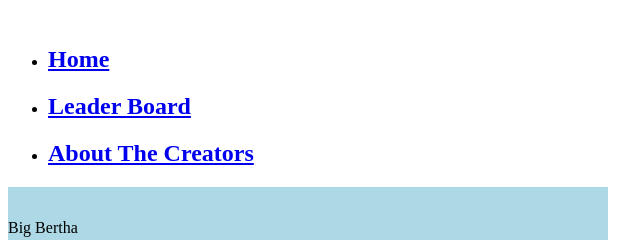
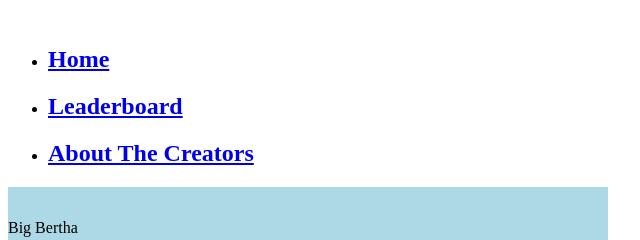
Before and after one commit to GittBizzy/SimonSays, a plain HTML site: page leaderBoard.html in a window 1280 px wide. Shown: the top 240 px of the page, 0-640 px from the left. Drawn offline with Linux system fonts and the light colour scheme; a script that the page names is missing.

Commit message:
Fixed spelling issue and link for css

```diff
--- a/leaderBoard.html
+++ b/leaderBoard.html
@@ -7,7 +7,6 @@
   <meta name=“viewport” content=“width=device-width, initial-scale=1.0">
   <link rel=“stylesheet” href="/css/reset.css">
   <link rel=“stylesheet” href="/css/style.css">
-  <!-- <link rel=“stylesheet” href="css/leaderboard_01.css"> -->
   <link rel="stylesheet" href="/css/leaderboard_01.css">
   <title>Simon Says Leaderboard</title>
   <!-- <link rel=“icon” href=“img/favicon_io/favicon.ico” type=“image/png” /> -->
@@ -23,7 +22,7 @@
           <h2><a href="Index.html">Home</a></h2>
         </li>
         <li id="leaderboard">
-          <h2><a href="leaderBoard.html">Leader Board</a></h2>
+          <h2><a href="leaderBoard.html">Leaderboard</a></h2>
         </li>
         <li id="aboutus">
           <h2><a href="aboutUs.html">About The Creators</a></h2>
```
